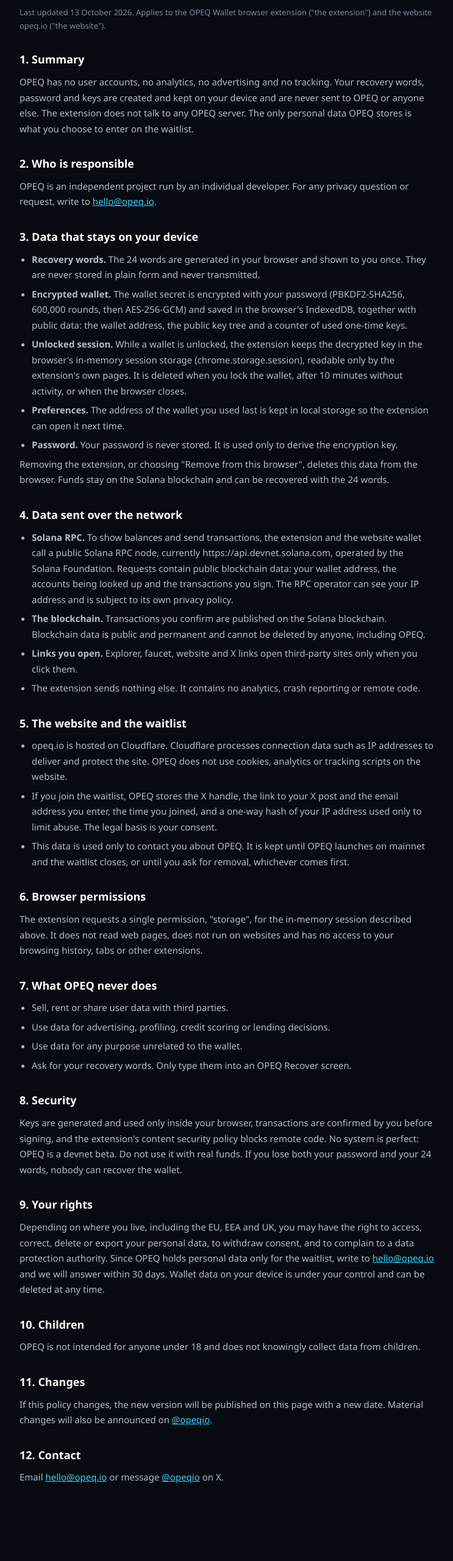
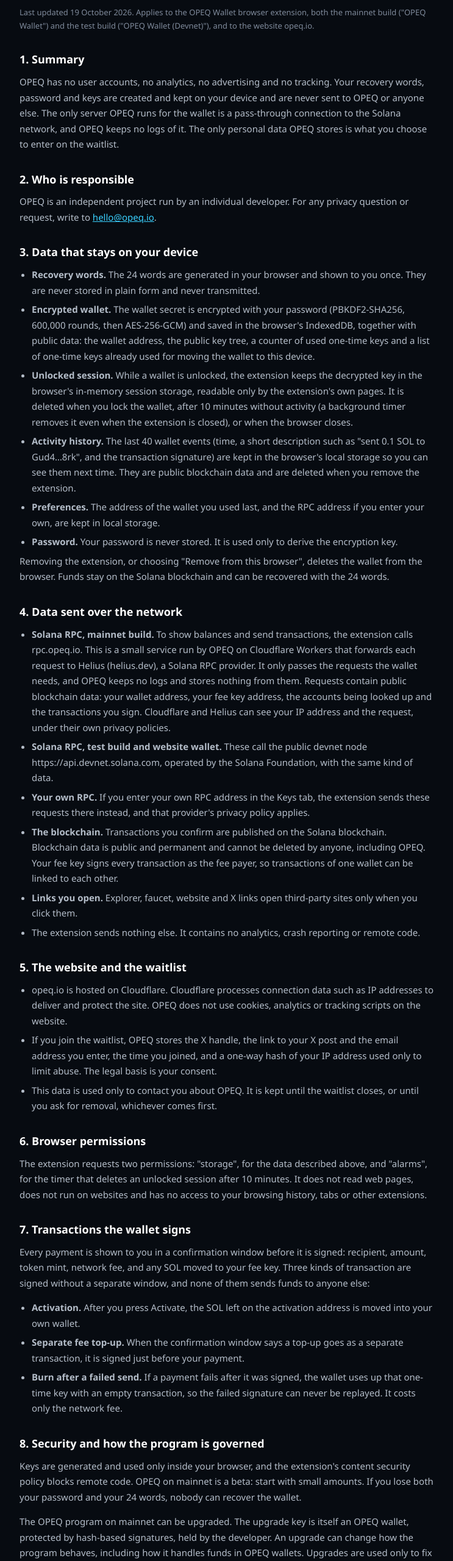
Before and after one commit to Sercan0x/opeq, a browser extension: page web/lab/board/privacy.html in a window 1280 px wide. Shown: the part 140-2700 px from the top of the page at 61% size, without its empty margins (268-1011 px from the left). Before the commit the page ends 2671 px from the top, so only its background shows below. Drawn offline with Linux system fonts and the light colour scheme.

Commit message:
Site: 688 signatures per tree; privacy policy for the mainnet build (rpc.opeq.io and Helius, activity history, alarms permission, auto-signed transactions, upgrade governance)

```diff
--- a/web/lab/board/privacy.html
+++ b/web/lab/board/privacy.html
@@ -21,10 +21,10 @@
 
 <main class="doc">
   <h1>Privacy policy</h1>
-  <p class="meta">Last updated 13 October 2026. Applies to the OPEQ Wallet browser extension ("the extension") and the website opeq.io ("the website").</p>
+  <p class="meta">Last updated 19 October 2026. Applies to the OPEQ Wallet browser extension, both the mainnet build ("OPEQ Wallet") and the test build ("OPEQ Wallet (Devnet)"), and to the website opeq.io.</p>
 
   <h2>1. Summary</h2>
-  <p>OPEQ has no user accounts, no analytics, no advertising and no tracking. Your recovery words, password and keys are created and kept on your device and are never sent to OPEQ or anyone else. The extension does not talk to any OPEQ server. The only personal data OPEQ stores is what you choose to enter on the waitlist.</p>
+  <p>OPEQ has no user accounts, no analytics, no advertising and no tracking. Your recovery words, password and keys are created and kept on your device and are never sent to OPEQ or anyone else. The only server OPEQ runs for the wallet is a pass-through connection to the Solana network, and OPEQ keeps no logs of it. The only personal data OPEQ stores is what you choose to enter on the waitlist.</p>
 
   <h2>2. Who is responsible</h2>
   <p>OPEQ is an independent project run by an individual developer. For any privacy question or request, write to <a href="mailto:hello@opeq.io">hello@opeq.io</a>.</p>
@@ -32,17 +32,20 @@
   <h2>3. Data that stays on your device</h2>
   <ul>
     <li><b>Recovery words.</b> The 24 words are generated in your browser and shown to you once. They are never stored in plain form and never transmitted.</li>
-    <li><b>Encrypted wallet.</b> The wallet secret is encrypted with your password (PBKDF2-SHA256, 600,000 rounds, then AES-256-GCM) and saved in the browser's IndexedDB, together with public data: the wallet address, the public key tree and a counter of used one-time keys.</li>
-    <li><b>Unlocked session.</b> While a wallet is unlocked, the extension keeps the decrypted key in the browser's in-memory session storage (chrome.storage.session), readable only by the extension's own pages. It is deleted when you lock the wallet, after 10 minutes without activity, or when the browser closes.</li>
-    <li><b>Preferences.</b> The address of the wallet you used last is kept in local storage so the extension can open it next time.</li>
+    <li><b>Encrypted wallet.</b> The wallet secret is encrypted with your password (PBKDF2-SHA256, 600,000 rounds, then AES-256-GCM) and saved in the browser's IndexedDB, together with public data: the wallet address, the public key tree, a counter of used one-time keys and a list of one-time keys already used for moving the wallet to this device.</li>
+    <li><b>Unlocked session.</b> While a wallet is unlocked, the extension keeps the decrypted key in the browser's in-memory session storage, readable only by the extension's own pages. It is deleted when you lock the wallet, after 10 minutes without activity (a background timer removes it even when the extension is closed), or when the browser closes.</li>
+    <li><b>Activity history.</b> The last 40 wallet events (time, a short description such as "sent 0.1 SOL to Gud4…8rk", and the transaction signature) are kept in the browser's local storage so you can see them next time. They are public blockchain data and are deleted when you remove the extension.</li>
+    <li><b>Preferences.</b> The address of the wallet you used last, and the RPC address if you enter your own, are kept in local storage.</li>
     <li><b>Password.</b> Your password is never stored. It is used only to derive the encryption key.</li>
   </ul>
-  <p>Removing the extension, or choosing "Remove from this browser", deletes this data from the browser. Funds stay on the Solana blockchain and can be recovered with the 24 words.</p>
+  <p>Removing the extension, or choosing "Remove from this browser", deletes the wallet from the browser. Funds stay on the Solana blockchain and can be recovered with the 24 words.</p>
 
   <h2>4. Data sent over the network</h2>
   <ul>
-    <li><b>Solana RPC.</b> To show balances and send transactions, the extension and the website wallet call a public Solana RPC node, currently https://api.devnet.solana.com, operated by the Solana Foundation. Requests contain public blockchain data: your wallet address, the accounts being looked up and the transactions you sign. The RPC operator can see your IP address and is subject to its own privacy policy.</li>
-    <li><b>The blockchain.</b> Transactions you confirm are published on the Solana blockchain. Blockchain data is public and permanent and cannot be deleted by anyone, including OPEQ.</li>
+    <li><b>Solana RPC, mainnet build.</b> To show balances and send transactions, the extension calls rpc.opeq.io. This is a small service run by OPEQ on Cloudflare Workers that forwards each request to Helius (helius.dev), a Solana RPC provider. It only passes the requests the wallet needs, and OPEQ keeps no logs and stores nothing from them. Requests contain public blockchain data: your wallet address, your fee key address, the accounts being looked up and the transactions you sign. Cloudflare and Helius can see your IP address and the request, under their own privacy policies.</li>
+    <li><b>Solana RPC, test build and website wallet.</b> These call the public devnet node https://api.devnet.solana.com, operated by the Solana Foundation, with the same kind of data.</li>
+    <li><b>Your own RPC.</b> If you enter your own RPC address in the Keys tab, the extension sends these requests there instead, and that provider's privacy policy applies.</li>
+    <li><b>The blockchain.</b> Transactions you confirm are published on the Solana blockchain. Blockchain data is public and permanent and cannot be deleted by anyone, including OPEQ. Your fee key signs every transaction as the fee payer, so transactions of one wallet can be linked to each other.</li>
     <li><b>Links you open.</b> Explorer, faucet, website and X links open third-party sites only when you click them.</li>
     <li>The extension sends nothing else. It contains no analytics, crash reporting or remote code.</li>
   </ul>
@@ -51,13 +54,25 @@
   <ul>
     <li>opeq.io is hosted on Cloudflare. Cloudflare processes connection data such as IP addresses to deliver and protect the site. OPEQ does not use cookies, analytics or tracking scripts on the website.</li>
     <li>If you join the waitlist, OPEQ stores the X handle, the link to your X post and the email address you enter, the time you joined, and a one-way hash of your IP address used only to limit abuse. The legal basis is your consent.</li>
-    <li>This data is used only to contact you about OPEQ. It is kept until OPEQ launches on mainnet and the waitlist closes, or until you ask for removal, whichever comes first.</li>
+    <li>This data is used only to contact you about OPEQ. It is kept until the waitlist closes, or until you ask for removal, whichever comes first.</li>
   </ul>
 
   <h2>6. Browser permissions</h2>
-  <p>The extension requests a single permission, "storage", for the in-memory session described above. It does not read web pages, does not run on websites and has no access to your browsing history, tabs or other extensions.</p>
+  <p>The extension requests two permissions: "storage", for the data described above, and "alarms", for the timer that deletes an unlocked session after 10 minutes. It does not read web pages, does not run on websites and has no access to your browsing history, tabs or other extensions.</p>
 
-  <h2>7. What OPEQ never does</h2>
+  <h2>7. Transactions the wallet signs</h2>
+  <p>Every payment is shown to you in a confirmation window before it is signed: recipient, amount, token mint, network fee, and any SOL moved to your fee key. Three kinds of transaction are signed without a separate window, and none of them sends funds to anyone else:</p>
+  <ul>
+    <li><b>Activation.</b> After you press Activate, the SOL left on the activation address is moved into your own wallet.</li>
+    <li><b>Separate fee top-up.</b> When the confirmation window says a top-up goes as a separate transaction, it is signed just before your payment.</li>
+    <li><b>Burn after a failed send.</b> If a payment fails after it was signed, the wallet uses up that one-time key with an empty transaction, so the failed signature can never be replayed. It costs only the network fee.</li>
+  </ul>
+
+  <h2>8. Security and how the program is governed</h2>
+  <p>Keys are generated and used only inside your browser, and the extension's content security policy blocks remote code. OPEQ on mainnet is a beta: start with small amounts. If you lose both your password and your 24 words, nobody can recover the wallet.</p>
+  <p>The OPEQ program on mainnet can be upgraded. The upgrade key is itself an OPEQ wallet, protected by hash-based signatures, held by the developer. An upgrade can change how the program behaves, including how it handles funds in OPEQ wallets. Upgrades are used only to fix problems and will be announced on <a href="https://x.com/opeqio" rel="noopener noreferrer" target="_blank">@opeqio</a>. The program that holds this key cannot be changed by anyone.</p>
+
+  <h2>9. What OPEQ never does</h2>
   <ul>
     <li>Sell, rent or share user data with third parties.</li>
     <li>Use data for advertising, profiling, credit scoring or lending decisions.</li>
@@ -65,19 +80,16 @@
     <li>Ask for your recovery words. Only type them into an OPEQ Recover screen.</li>
   </ul>
 
-  <h2>8. Security</h2>
-  <p>Keys are generated and used only inside your browser, transactions are confirmed by you before signing, and the extension's content security policy blocks remote code. No system is perfect: OPEQ is a devnet beta. Do not use it with real funds. If you lose both your password and your 24 words, nobody can recover the wallet.</p>
-
-  <h2>9. Your rights</h2>
+  <h2>10. Your rights</h2>
   <p>Depending on where you live, including the EU, EEA and UK, you may have the right to access, correct, delete or export your personal data, to withdraw consent, and to complain to a data protection authority. Since OPEQ holds personal data only for the waitlist, write to <a href="mailto:hello@opeq.io">hello@opeq.io</a> and we will answer within 30 days. Wallet data on your device is under your control and can be deleted at any time.</p>
 
-  <h2>10. Children</h2>
+  <h2>11. Children</h2>
   <p>OPEQ is not intended for anyone under 18 and does not knowingly collect data from children.</p>
 
-  <h2>11. Changes</h2>
+  <h2>12. Changes</h2>
   <p>If this policy changes, the new version will be published on this page with a new date. Material changes will also be announced on <a href="https://x.com/opeqio" rel="noopener noreferrer" target="_blank">@opeqio</a>.</p>
 
-  <h2>12. Contact</h2>
+  <h2>13. Contact</h2>
   <p>Email <a href="mailto:hello@opeq.io">hello@opeq.io</a> or message <a href="https://x.com/opeqio" rel="noopener noreferrer" target="_blank">@opeqio</a> on X.</p>
 </main>
 </body>
```
Also changed, not shown: web/index.html (+3 -3 lines), web/lab/board/index.html (+3 -3 lines).
